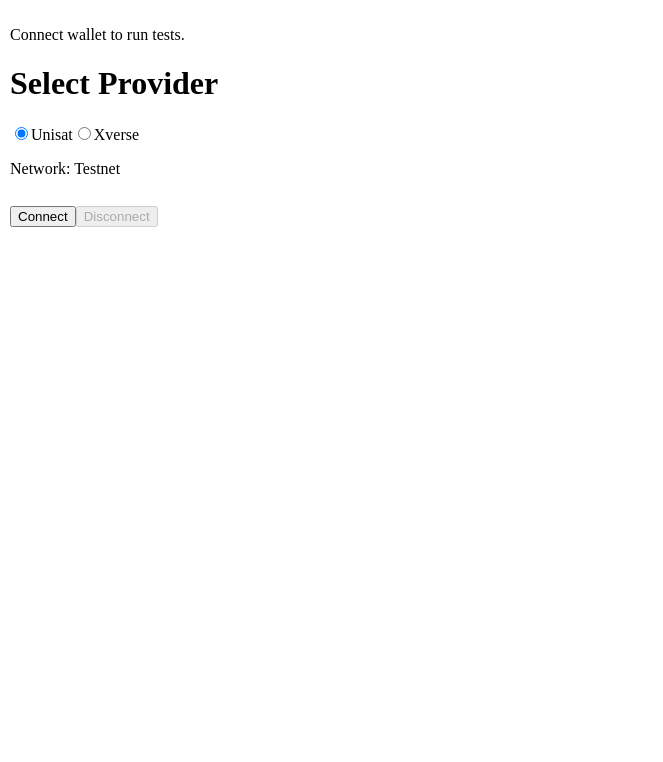
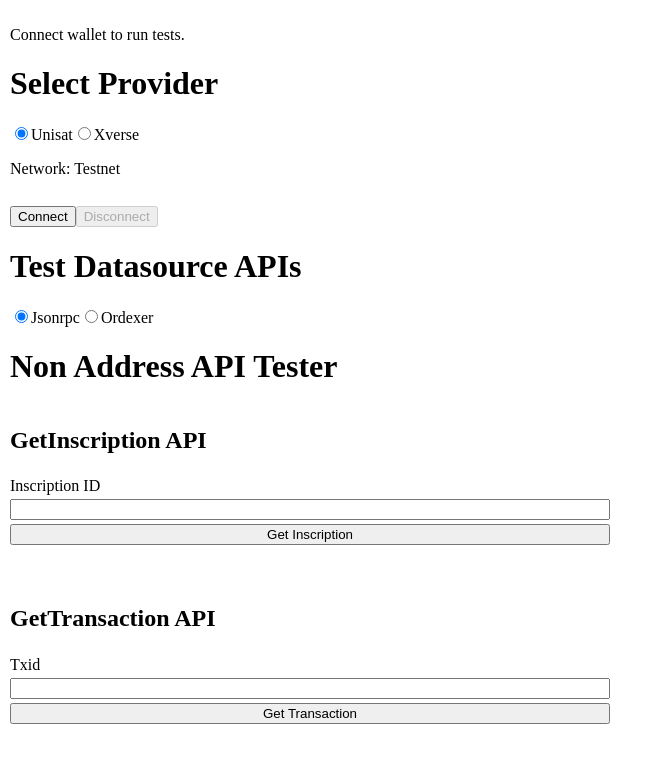
Before and after one commit to ordzaar/ordit-sdk, a React (Vite) app in the folder apps/browser-tests/: page / in a window 1280 px wide. Shown: the top 762 px of the page, without its empty margins (0-663 px from the left). Built offline with nearby package versions, Linux system fonts and the light colour scheme; what bip32, bitcoinjs-lib would draw is missing.

Commit message:
Add browser tests for transactions and inscriptions

```diff
--- a/apps/browser-tests/src/App.tsx
+++ b/apps/browser-tests/src/App.tsx
@@ -434,7 +434,11 @@
   );
 }
 
-function APITest({ connectedAddresses }: { connectedAddresses: Address[] }) {
+function AddressesAPITest({
+  connectedAddresses,
+}: {
+  connectedAddresses: Address[];
+}) {
   const [selectedDatasource, setSelectedDatasource] =
     useState<string>("jsonrpc");
   const datasource = useMemo(() => {
@@ -463,7 +467,7 @@
         ]}
         value={selectedDatasource}
       />
-      <h1>API Tester</h1>
+      <h1>Addresses API Tester</h1>
       <GetBalanceAPI
         connectedAddresses={connectedAddresses}
         datasource={datasource}
@@ -476,6 +480,144 @@
         connectedAddresses={connectedAddresses}
         datasource={datasource}
       />
+    </div>
+  );
+}
+
+function GetTransactionAPI({ datasource }: { datasource: DataSourceType }) {
+  const [txid, setTxid] = useState<string>("");
+  const [transaction, setTransaction] = useState<any | undefined>();
+  const [error, setError] = useState<string | undefined>();
+
+  const handleGetTransaction = useCallback(async () => {
+    setError(undefined);
+    if (!txid) {
+      setError("Txid is required");
+      return;
+    }
+
+    try {
+      const transactionData = await datasource.getTransaction({ txId: txid });
+      setTransaction(transactionData);
+    } catch (e) {
+      setError((e as Error).message);
+    }
+  }, [txid, datasource]);
+
+  return (
+    <div
+      className="flex flex-col"
+      style={{ maxWidth: "600px", gap: "4px", width: "100%" }}
+    >
+      <h2>GetTransaction API</h2>
+      <label className="flex" htmlFor="txid">
+        Txid
+      </label>
+      <input
+        type="text"
+        id="txid"
+        name="txid"
+        value={txid}
+        onChange={(e) => setTxid(e.target.value)}
+      />
+      <button type="button" onClick={handleGetTransaction}>
+        Get Transaction
+      </button>
+      <div>
+        {transaction ? (
+          <div style={{ marginTop: "12px", maxWidth: "800px" }}>
+            <h3>Transaction</h3>
+            <pre>{JSON.stringify(transaction, null, 2)}</pre>
+          </div>
+        ) : null}
+      </div>
+      <p>{error ? `Error: ${error}` : null}</p>
+    </div>
+  );
+}
+
+function GetInscriptionAPI({ datasource }: { datasource: DataSourceType }) {
+  const [inscriptionId, setInscriptionId] = useState<string>("");
+  const [inscription, setInscription] = useState<any | undefined>();
+  const [error, setError] = useState<string | undefined>();
+
+  const handleGetInscription = useCallback(async () => {
+    setError(undefined);
+
+    try {
+      const inscriptionData = await datasource.getInscription({
+        id: inscriptionId,
+      });
+      setInscription(inscriptionData);
+    } catch (e) {
+      setError((e as Error).message);
+    }
+  }, [inscriptionId, datasource]);
+
+  return (
+    <div
+      className="flex flex-col"
+      style={{ maxWidth: "600px", gap: "4px", width: "100%" }}
+    >
+      <h2>GetInscription API</h2>
+      <label className="flex" htmlFor="inscriptionId">
+        Inscription ID
+      </label>
+      <input
+        type="text"
+        id="inscriptionId"
+        name="inscriptionId"
+        value={inscriptionId}
+        onChange={(e) => setInscriptionId(e.target.value)}
+      />
+      <button type="button" onClick={handleGetInscription}>
+        Get Inscription
+      </button>
+      <div>
+        {inscription ? (
+          <div style={{ marginTop: "12px", maxWidth: "800px" }}>
+            <h3>Inscription</h3>
+            <pre>{JSON.stringify(inscription, null, 2)}</pre>
+          </div>
+        ) : null}
+      </div>
+      <p>{error ? `Error: ${error}` : null}</p>
+    </div>
+  );
+}
+
+function NonAddressAPITest() {
+  const [selectedDatasource, setSelectedDatasource] =
+    useState<string>("jsonrpc");
+  const datasource = useMemo(() => {
+    if (selectedDatasource === "jsonrpc") {
+      return new DataSource.Jsonrpc({ network: "testnet" });
+    }
+    if (selectedDatasource === "ordexer") {
+      return new DataSource.Ordexer({ network: "testnet" });
+    }
+    return undefined;
+  }, [selectedDatasource]);
+
+  return (
+    <div>
+      <h1>Test Datasource APIs</h1>
+      <RadioInput
+        name="selectedDatasource"
+        onChange={(option) =>
+          selectedDatasource !== option.value
+            ? setSelectedDatasource(option.value)
+            : undefined
+        }
+        options={[
+          { name: "Jsonrpc", value: "jsonrpc" },
+          { name: "Ordexer", value: "ordexer" },
+        ]}
+        value={selectedDatasource}
+      />
+      <h1>Non Address API Tester</h1>
+      <GetInscriptionAPI datasource={datasource} />
+      <GetTransactionAPI datasource={datasource} />
     </div>
   );
 }
@@ -561,9 +703,10 @@
             provider={provider}
             connectedAddresses={connectedAddresses}
           />
-          <APITest connectedAddresses={connectedAddresses} />
+          <AddressesAPITest connectedAddresses={connectedAddresses} />
         </>
       ) : null}
+      <NonAddressAPITest />
     </div>
   );
 }
```
